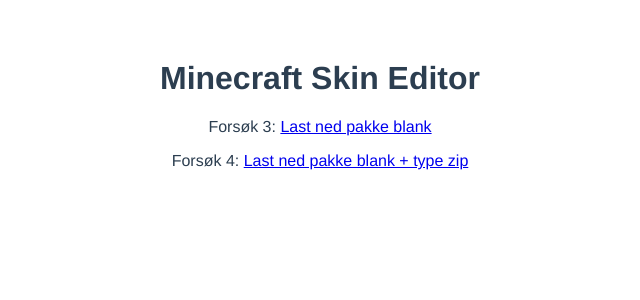
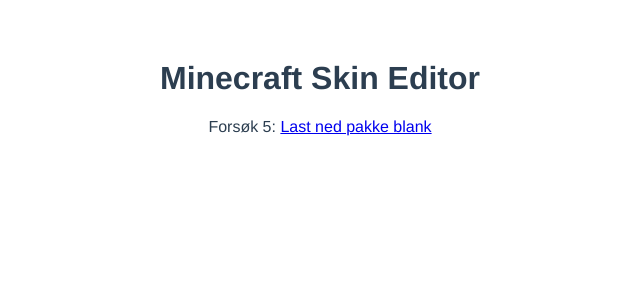
Before and after one commit to jostein-skaar/minecraft-addon, a Vue app: page / in a window 1280 px wide. Shown: the top 300 px of the page, without its empty margins (320-960 px from the left). Built offline with nearby package versions, Linux system fonts and the light colour scheme.

Commit message:
Trying _self

```diff
--- a/src/components/HelloWorld.vue
+++ b/src/components/HelloWorld.vue
@@ -9,8 +9,7 @@
 <template>
   <h1>{{ msg }}</h1>
 
-  <p>Forsøk 3: <a href="/pakke3.mcpack" target="_blank">Last ned pakke blank</a></p>
-  <p>Forsøk 4: <a href="/pakke3.mcpack" target="_blank" type="application/zip">Last ned pakke blank + type zip</a></p>
+  <p>Forsøk 5: <a href="/pakke3.mcpack" target="_self">Last ned pakke blank</a></p>
 </template>
 
 <style scoped></style>
```
